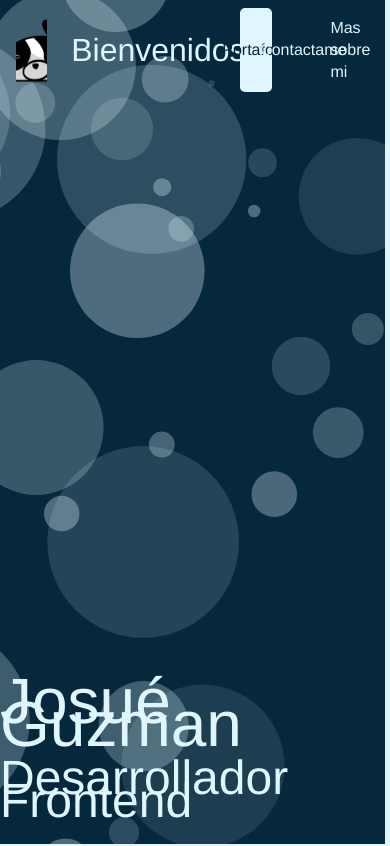
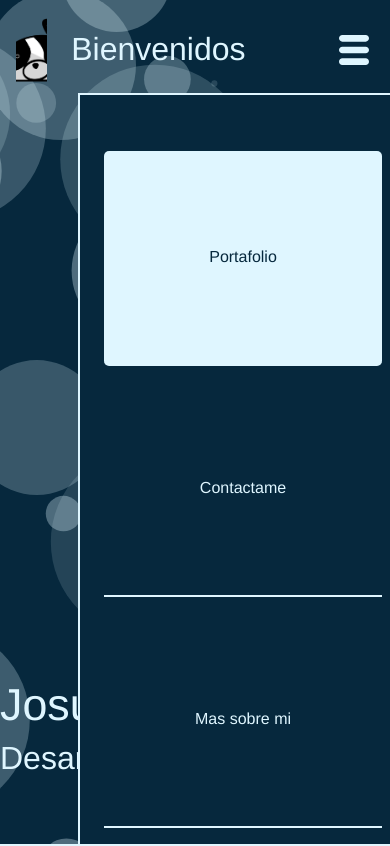
Before and after one commit to JosueElutiche24/PortafolioProfesional, a Next.js app: page / in a window 390 px wide. Shown: the top 846 px of the page. Built offline with nearby package versions, Linux system fonts and the light colour scheme.

Commit message:
mejoras al diseño responsive del header

```diff
--- a/components/layout/NavMenu.jsx
+++ b/components/layout/NavMenu.jsx
@@ -2,8 +2,13 @@ import React from 'react'
 import Particulario from './Particulario'
 import styles from "../../styles/modules/NavMenu.module.css"
 import Link from 'next/link'
+import {TiThMenu} from "react-icons/ti"
 
 export default function NavMenu({title}) {
+
+  function BurguerBtn(){
+    document.querySelector("."+styles.header__nav__Responsive).classList.toggle(styles.menuBurguerOnOff)
+  }
 
   React.useEffect(()=>{
     window.addEventListener("scroll", ()=>{
@@ -18,10 +23,14 @@ export default function NavMenu({title}) {
         <img src="/LogoLaits1.png" className={styles.header__img}/>
         <h1 className={styles.header__h1}>Bienvenidos</h1>
         <nav className={styles.header__nav}>
-            {/* <Link href="/"><a className={styles.header__nav__a}>Inicio</a></Link> */}
+            <button onClick={BurguerBtn} className={styles.header__Burguer}><TiThMenu/></button>
+            <div className={styles.header__nav__Responsive}>
+                <div className={styles.header__nav__Responsive__flexor}>
                 <Link href="/"><a className={styles.header__nav__a+" "+styles.header__nav__a_Selected}>Portafolio</a></Link>
                 <Link href="/contact"><a className={styles.header__nav__a} >Contactame</a></Link>
                 <Link href="/more_about_me"><a className={styles.header__nav__a}>Mas sobre mi</a></Link>
+                </div>
+            </div>
         </nav>
     </div>
     <div className={styles.divsubHeader}>
@@ -37,10 +46,14 @@ export default function NavMenu({title}) {
         <img src="/LogoLaits1.png" className={styles.header__img}/>
         <h1 className={styles.header__h1}>Bienvenidos</h1>
         <nav className={styles.header__nav}>
-            {/* <Link href="/"><a className={styles.header__nav__a}>Inicio</a></Link> */}
+          <button onClick={BurguerBtn} className={styles.header__Burguer}><TiThMenu/></button>
+            <div className={styles.header__nav__Responsive}>
+                <div className={styles.header__nav__Responsive__flexor}>
                   <Link href="/"><a className={styles.header__nav__a}>Portafolio</a></Link>
                   <Link href="/contact"><a className={styles.header__nav__a+" "+styles.header__nav__a_Selected} >Contactame</a></Link>
                   <Link href="/more_about_me"><a className={styles.header__nav__a}>Mas sobre mi</a></Link>
+                </div>
+            </div>
         </nav>
     </div>
 </header>
@@ -52,10 +65,14 @@ export default function NavMenu({title}) {
         <img src="/LogoLaits1.png" className={styles.header__img}/>
         <h1 className={styles.header__h1}>Bienvenidos</h1>
         <nav className={styles.header__nav}>
-            {/* <Link href="/"><a className={styles.header__nav__a}>Inicio</a></Link> */}
+          <button onClick={BurguerBtn} className={styles.header__Burguer}><TiThMenu/></button>
+            <div className={styles.header__nav__Responsive}>
+                <div className={styles.header__nav__Responsive__flexor}>
                     <Link href="/"><a className={styles.header__nav__a}>Portafolio</a></Link>
                     <Link href="/contact"><a className={styles.header__nav__a} >Contactame</a></Link>
                     <Link href="/more_about_me"><a className={styles.header__nav__a+" "+styles.header__nav__a_Selected}>Mas sobre mi</a></Link>
+                </div>
+            </div>
         </nav>
     </div>
 </header>
--- a/styles/globals.css
+++ b/styles/globals.css
@@ -1 +1,5 @@
 :root{ --swiper-theme-color : #DFF6FF !important}
+body{
+    box-sizing: border-box;
+    overflow-x: hidden;
+}
--- a/styles/modules/NavMenu.module.css
+++ b/styles/modules/NavMenu.module.css
@@ -1,24 +1,28 @@
 .header{
     position: relative;
     height: 13vh;
-    width: 98.7vw;
+    width: 100vw;
     background-color: #06283D;
 }
 
 .headerIndex{
     position: relative;
     height: 100vh;
-    width: 98.7vw;
+    width: 100vw;
 }
 
 
 .div_header{
     padding: 0.5rem 1rem;
     width: 100%;
+    height: 12vh;
     position: fixed;
     display: flex;
     color: #DFF6FF;
     transition: 1s;
+    justify-content: center;
+    align-items: center;
+    border-bottom: solid 2px transparent;
     z-index: 10;
 }
 
@@ -32,13 +36,29 @@
         font-size: 2rem;
         margin-left: 1.5rem;
         width: 15vw;
-
         display: flex;
         align-items: center;
     }
 
+    .header__Burguer{
+        font-size: 2.5rem;
+        display: none;
+    }
+    .header__nav__Responsive{
+        width: 75vw;
+        height: 100%;
+        display: flex;
+        justify-content: flex-end;
+    }
+    .header__nav__Responsive__flexor{
+        width: 75vw;;
+        height: 100%;
+        display: flex;
+        justify-content: flex-end;
+    }
     .header__nav{
-        width: 75vw;;
+        width: 75vw;
+        height: 100%;
         display: flex;
         justify-content: flex-end;
     }
@@ -48,8 +68,9 @@
         text-decoration: none;
         color: #DFF6FF;
         transition: 0.5s;
-        width: 8vw;
-
+        min-width: 100px;
+        width: 10vw;
+        height: 98%;
         justify-content: center;
         display: flex;
         align-items: center;
@@ -102,3 +123,69 @@
     margin-bottom: 2rem;
     color: #DFF6FF
 }
+
+
+
+@media only screen and (max-width: 425px){
+
+        .header__Burguer{
+            display: block;
+        }
+        .header__nav__Responsive{
+            transition: 0.3s;
+            background-color: #06283D;
+            border-top: solid 2px #DFF6FF;
+            border-left: solid 2px #DFF6FF;
+            position: fixed;
+            width: 80%;
+            height: 89%;
+            bottom: 0;
+            right: 0;
+        }
+
+        .header__nav__Responsive__flexor{
+            display: flex;
+            flex-direction: column;
+            width: 100%;
+            height: 100%;
+            padding: 1rem;
+        }
+
+        .header__nav{
+            width: 100%;
+            height: 100%;
+        }
+
+        .header__nav__a{
+            border-bottom: solid 2px #DFF6FF;
+            margin-top: 1rem;
+            width: 100%;
+            height: 30%;
+            display: flex;
+        }
+
+        .divsubHeader{
+            bottom: 5vh;
+        }
+
+    .divsubHeader_h1{
+        font-size: 2.8rem;
+        margin-bottom: 2rem;
+    }
+
+    .divsubHeader_h2{
+        font-size: 2rem;
+        margin-bottom: 2rem;
+    }
+
+}
+
+
+/* Dejar esto aquí abajo por temas de especificidad y cascada */
+.menuBurguerOnOff{
+    width: 0%;
+    border: none;
+}
+.menuBurguerOnOff a{
+    display: none;
+}
```
Lines whose indentation alone changed are shown as unchanged.
